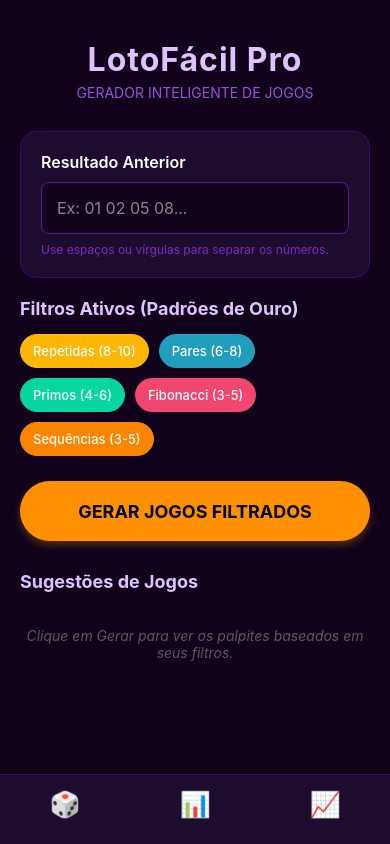
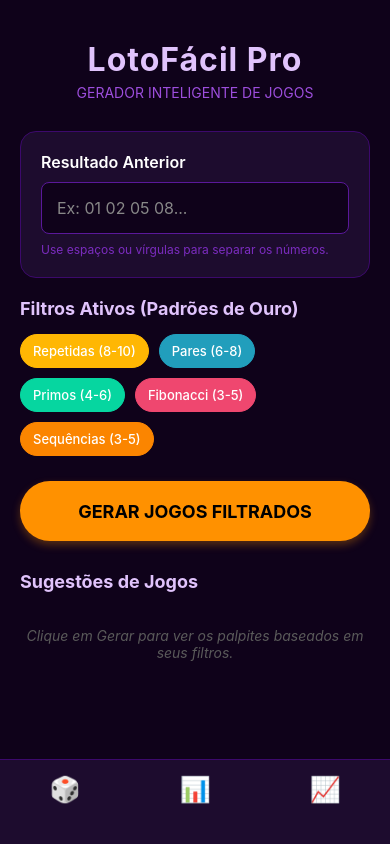
Before and after one commit to Cornellllio01/lotofacil-app, a React Native app: screen / in a window 390 px wide. Built offline with nearby package versions, Linux system fonts and the light colour scheme.

Commit message:
fix: increase tab bar height and padding for S23

```diff
--- a/App.js
+++ b/App.js
@@ -35,14 +35,14 @@ export default function App() {
             tabBarStyle: {
               backgroundColor: '#1d0c2e',
               borderTopColor: '#3c096c',
-              height: 70,
-              paddingBottom: 15,
+              height: 85,
+              paddingBottom: 25,
               paddingTop: 10,
             },
             tabBarLabelStyle: {
               fontSize: 12,
               fontWeight: '600',
-              marginBottom: 5,
+              marginBottom: 8,
             },
           })}
         >
```
